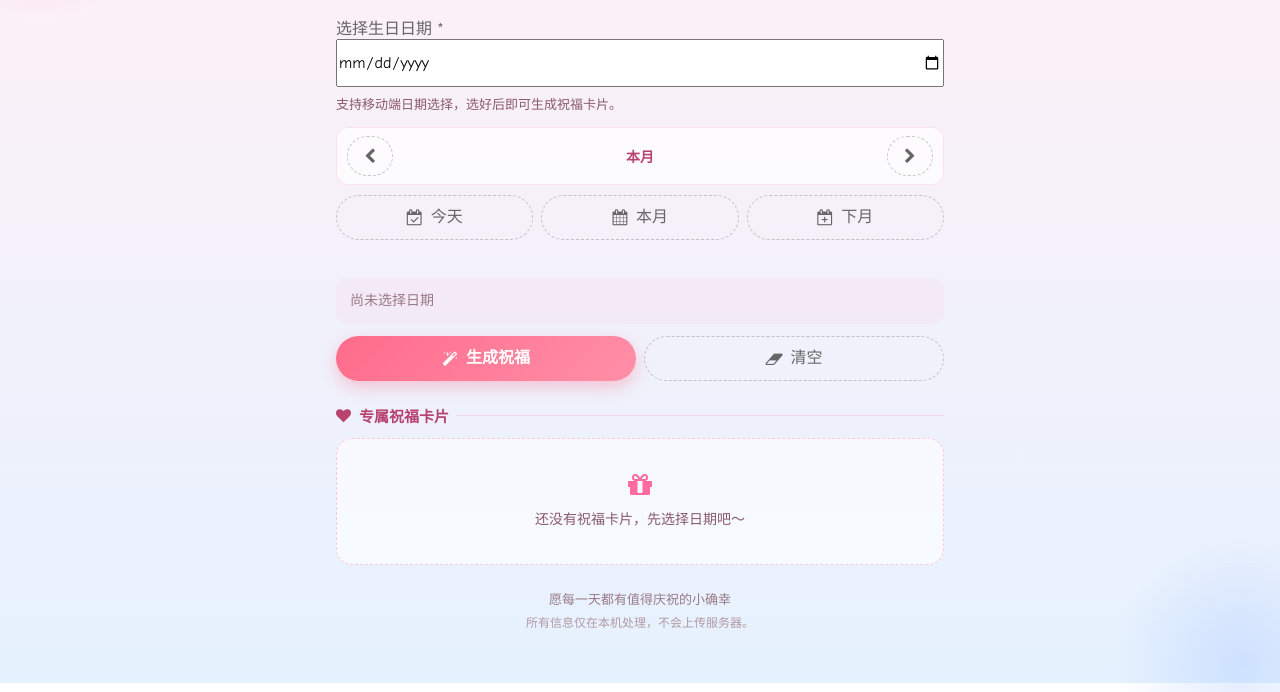
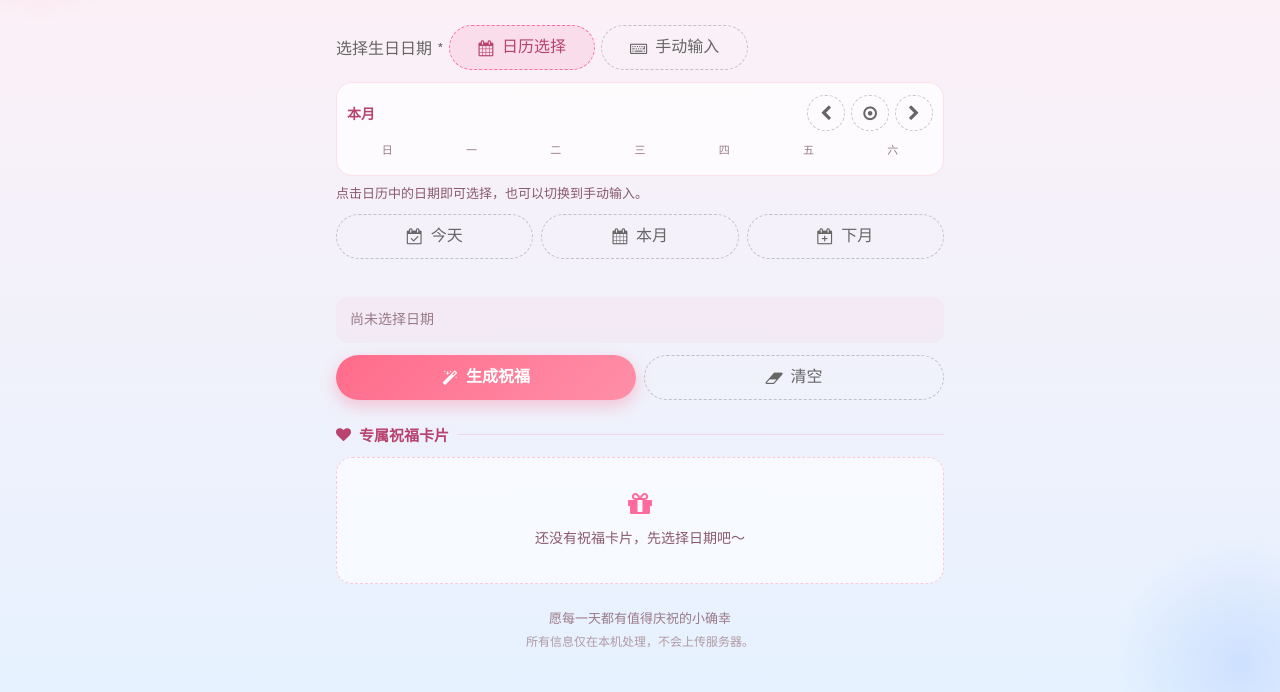
Before and after one commit to lzy3090Ti/birthday, a plain HTML site: page index.html in a window 1280 px wide. Shown: the part 117-809 px from the top of the page. Drawn offline with Linux system fonts and the light colour scheme; a script that the page names is missing.

Commit message:
Auto: index.html: 页面改进 [generated]

```diff
--- a/index.html
+++ b/index.html
@@ -163,6 +163,48 @@
         /* 新增：卡片状态与提示的紧凑布局 */
         .card-section{scroll-margin-top:16px;}
         #birthday-section{scroll-margin-top:16px;}
+
+        /* 新增：日历网格（替代原生日期控件，移动端更友好） */
+        .calendar{margin-top:12px;padding:12px 10px;border-radius:16px;background:rgba(255,255,255,.72);border:1px solid rgba(255,107,157,.18);}
+        .calendar[hidden]{display:none;}
+        .calendar-head{display:flex;align-items:center;justify-content:space-between;gap:8px;margin-bottom:8px;}
+        .calendar-title{font-size:14px;font-weight:600;color:#b8436f;}
+        .calendar-nav{display:inline-flex;gap:6px;}
+        .calendar-nav .btn{min-height:36px;min-width:36px;padding:0 10px;}
+        .calendar-weekdays,.calendar-grid{display:grid;grid-template-columns:repeat(7,1fr);gap:4px;}
+        .calendar-weekdays{margin-bottom:4px;}
+        .calendar-weekday{text-align:center;font-size:11px;color:#9a7a86;padding:2px 0;}
+        .calendar-day{position:relative;display:flex;align-items:center;justify-content:center;min-height:40px;border-radius:10px;border:1px solid transparent;background:transparent;color:#5a3d48;font-size:14px;font-family:inherit;cursor:pointer;touch-action:manipulation;transition:background .15s ease,border-color .15s ease;}
+        .calendar-day:hover{background:rgba(255,107,157,.1);}
+        .calendar-day:focus-visible{outline:2px solid #ff6b9d;outline-offset:1px;}
+        .calendar-day.is-outside{color:#c9b4bd;}
+        .calendar-day.is-today{border-color:rgba(255,107,157,.5);font-weight:600;}
+        .calendar-day.is-selected{background:#ff6b9d;color:#fff;border-color:#ff6b9d;font-weight:600;}
+        .calendar-day.is-selected.is-today{box-shadow:0 0 0 2px rgba(255,107,157,.25);}
+        .calendar-day:disabled{opacity:.35;cursor:not-allowed;}
+        .calendar-day[aria-current="date"]::after{content:"";position:absolute;bottom:4px;width:4px;height:4px;border-radius:50%;background:currentColor;opacity:.7;}
+        @media (prefers-reduced-motion: reduce){.calendar-day{transition:none;}}
+        @media (max-width:360px){.calendar-day{min-height:36px;font-size:13px;}}
+
+        /* 新增：视图切换（日历 / 原生输入） */
+        .view-toggle{display:inline-flex;gap:6px;margin-top:10px;}
+        .view-toggle .btn{min-height:40px;flex:1 1 auto;justify-content:center;}
+        .view-toggle .btn[aria-pressed="true"]{border-color:#ff6b9d;background:rgba(255,107,157,.14);color:#b8436f;}
+
+        /* 新增：祝福卡片视觉层次 */
+        .card-container .birthday-card{position:relative;overflow:hidden;border-radius:18px;padding:26px 20px;background:linear-gradient(150deg,#fff 0%,#fff6fa 55%,#fff9ec 100%);border:1px solid rgba(255,107,157,.22);box-shadow:0 10px 30px rgba(255,107,157,.14);}
+        .card-container .birthday-card::before{content:"";position:absolute;top:-40px;right:-40px;width:120px;height:120px;border-radius:50%;background:radial-gradient(circle,rgba(255,193,7,.28),transparent 70%);pointer-events:none;}
+        .card-container .birthday-card::after{content:"";position:absolute;bottom:-50px;left:-30px;width:140px;height:140px;border-radius:50%;background:radial-gradient(circle,rgba(255,107,157,.18),transparent 70%);pointer-events:none;}
+        .card-container .birthday-card > *{position:relative;z-index:1;}
+        .card-container .birthday-card h3{margin:0 0 10px;font-size:19px;color:#b8436f;}
+        .card-container .birthday-card p{margin:0 0 8px;color:#5a3d48;font-size:15px;}
+        .card-container .birthday-card p:last-child{margin-bottom:0;}
+        .card-container .birthday-card .card-sign{display:block;margin-top:14px;font-size:13px;color:#9a7a86;text-align:right;}
+
+        /* 新增：装饰元素在卡片生成后淡出，减少视觉噪音 */
+        .app-decor{transition:opacity .4s ease;}
+        .app.has-card .app-decor{opacity:.5;}
+        @media (prefers-reduced-motion: reduce){.app-decor{transition:none;}}
     </style>
 </head>
 <body>
@@ -192,6 +234,46 @@
                 选择生日日期
                 <span class="birthday-required" aria-hidden="true">*</span>
             </label>
+
+            <div class="view-toggle" role="group" aria-label="日期选择方式">
+                <button id="view-calendar-btn" class="btn btn-ghost" type="button" aria-pressed="true" aria-controls="calendar-panel">
+                    <i class="fa fa-calendar" aria-hidden="true"></i> 日历选择
+                </button>
+                <button id="view-input-btn" class="btn btn-ghost" type="button" aria-pressed="false" aria-controls="input-panel">
+                    <i class="fa fa-keyboard-o" aria-hidden="true"></i> 手动输入
+                </button>
+            </div>
+
+            <!-- 日历面板：移动端更易点按的日期选择 -->
+            <div id="calendar-panel" class="calendar" aria-label="日期日历" role="group">
+                <div class="calendar-head">
+                    <span id="calendar-title" class="calendar-title" aria-live="polite">本月</span>
+                    <span class="calendar-nav">
+                        <button id="calendar-prev-btn" class="btn btn-ghost" type="button" aria-label="上一个月">
+                            <i class="fa fa-chevron-left" aria-hidden="true"></i>
+                        </button>
+                        <button id="calendar-today-btn" class="btn btn-ghost" type="button" aria-label="回到本月">
+                            <i class="fa fa-dot-circle-o" aria-hidden="true"></i>
+                        </button>
+                        <button id="calendar-next-btn" class="btn btn-ghost" type="button" aria-label="下一个月">
+                            <i class="fa fa-chevron-right" aria-hidden="true"></i>
+                        </button>
+                    </span>
+                </div>
+                <div class="calendar-weekdays" aria-hidden="true">
+                    <span class="calendar-weekday">日</span>
+                    <span class="calendar-weekday">一</span>
+                    <span class="calendar-weekday">二</span>
+                    <span class="calendar-weekday">三</span>
+                    <span class="calendar-weekday">四</span>
+                    <span class="calendar-weekday">五</span>
+                    <span class="calendar-weekday">六</span>
+                </div>
+                <div id="calendar-grid" class="calendar-grid" role="grid" aria-labelledby="calendar-title"></div>
+            </div>
+
+            <!-- 原生输入面板 -->
+            <div id="input-panel" class="input-panel" hidden>
                 <div class="input-wrap">
                     <input
                         id="birthday-input"
@@ -211,17 +293,9 @@
                         <i class="fa fa-times" aria-hidden="true"></i>
                     </button>
                 </div>
-            <p id="birthday-hint" class="birthday-hint">支持移动端日期选择，选好后即可生成祝福卡片。</p>
+            </div>
 
-            <div class="month-bar" role="group" aria-label="按月浏览日期">
-                <button id="prev-month-btn" class="btn btn-ghost" type="button" aria-label="切换到上一个月">
-                    <i class="fa fa-chevron-left" aria-hidden="true"></i>
-                </button>
-                <span id="month-bar-label" class="month-bar-label" aria-live="polite">本月</span>
-                <button id="month-step-next-btn" class="btn btn-ghost" type="button" aria-label="切换到下一个月">
-                    <i class="fa fa-chevron-right" aria-hidden="true"></i>
-                </button>
-            </div>
+            <p id="birthday-hint" class="birthday-hint">点击日历中的日期即可选择，也可以切换到手动输入。</p>
 
             <div class="chip-row quick-picks" role="group" aria-label="快捷日期选择">
                 <button id="today-btn" class="btn btn-ghost" type="button" aria-label="选择今天的日期" aria-pressed="false">
```
Lines whose indentation alone changed are shown as unchanged.
